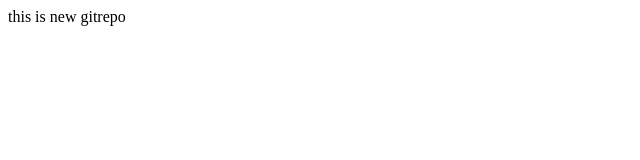
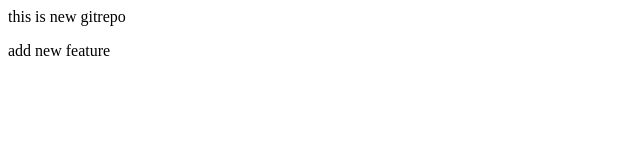
Before and after one commit to Palok123/LocalRepo, a plain HTML site: page index.html in a window 1280 px wide. Shown: the full height of the page, 0-640 px from the left. Drawn offline with Linux system fonts and the light colour scheme.

Commit message:
add new feature

```diff
--- a/index.html
+++ b/index.html
@@ -1 +1,2 @@
 <p>this is new gitrepo</p>
+<p>add new feature</p>
```
